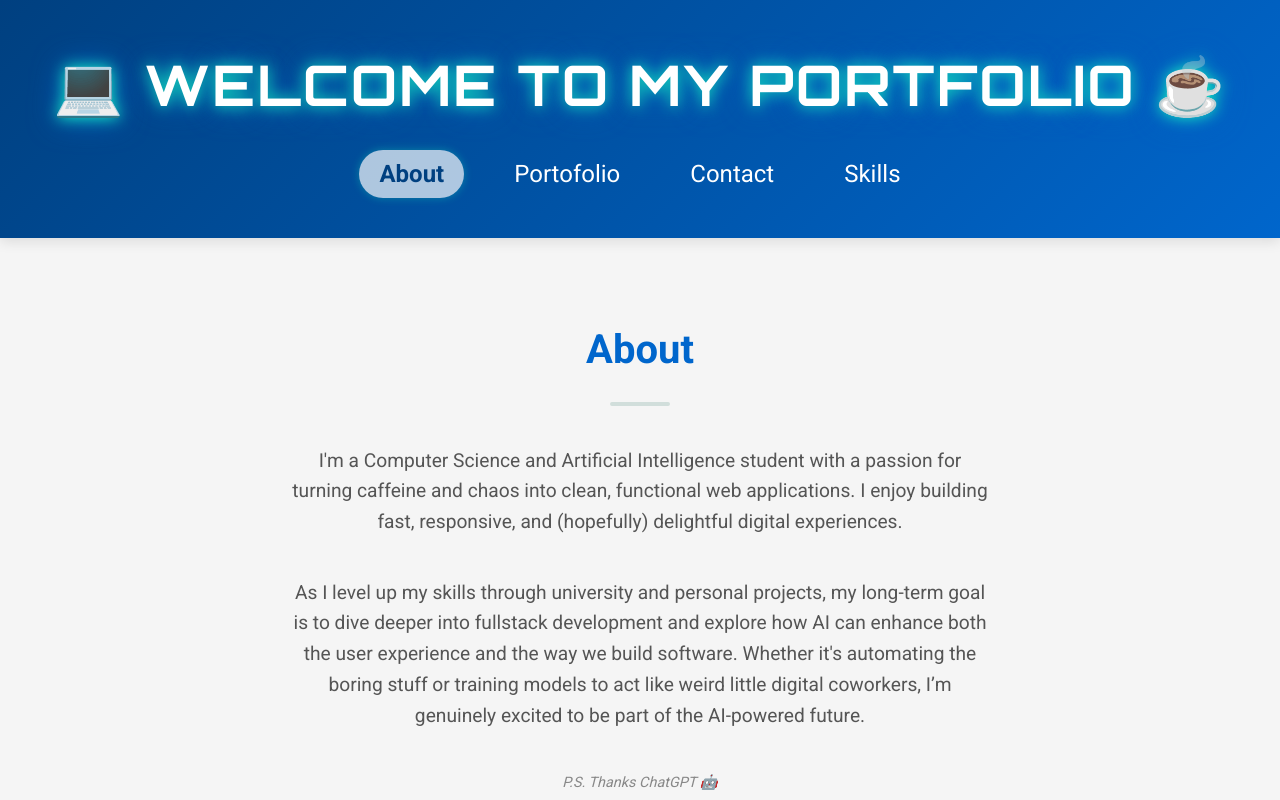
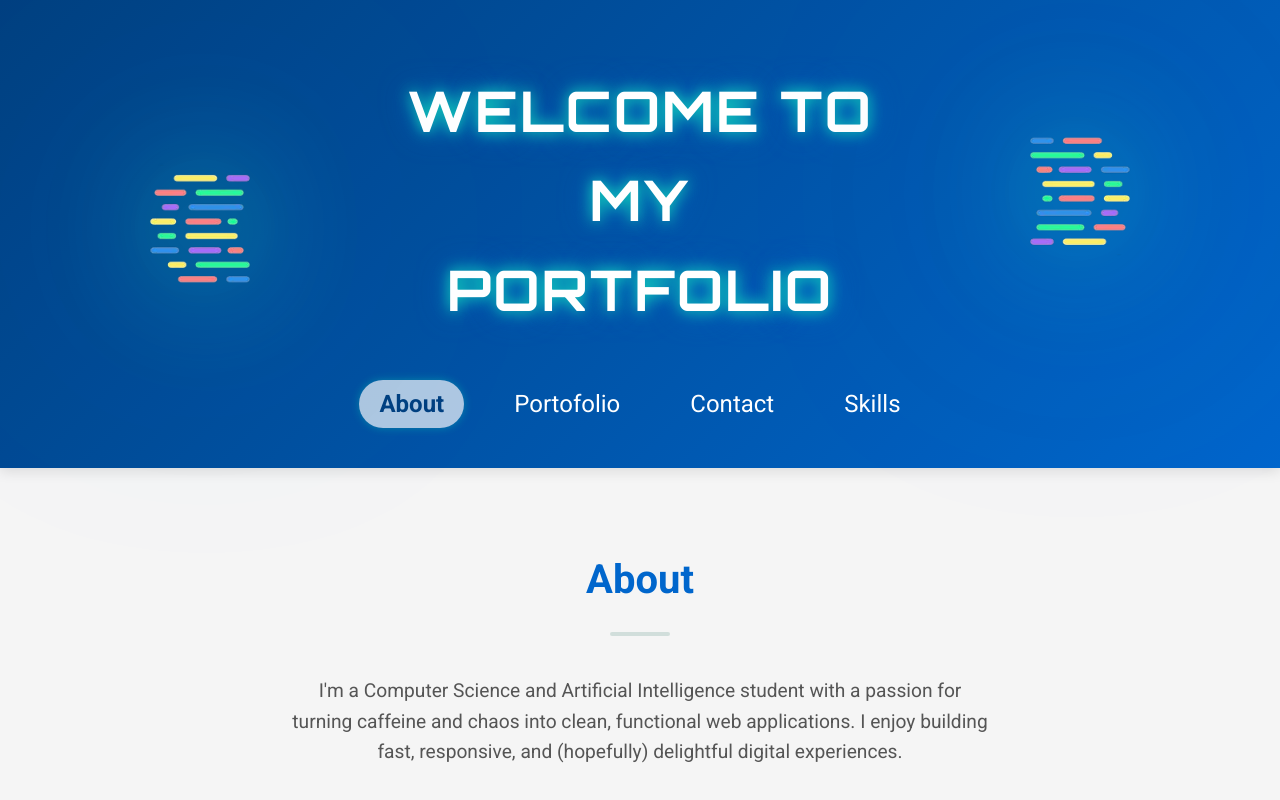
Before and after one commit to Fanisimos/MyPortofolio, a React (Vite) app: page / in a window 1280 px wide. Shown: the top 800 px of the page. Built offline with nearby package versions, Linux system fonts and the light colour scheme.

Commit message:
Added glowing effect & logo

```diff
--- a/package.json
+++ b/package.json
@@ -11,7 +11,11 @@
     "preview": "vite preview"
   },
   "dependencies": {
+    "@emotion/react": "^11.14.0",
+    "@emotion/styled": "^11.14.0",
+    "@mui/material": "^7.1.0",
     "git": "^0.1.5",
+    "mime": "^4.0.7",
     "react": "^18.3.1",
     "react-dom": "^18.3.1"
   },
--- /dev/null
+++ b/src/Header.css
@@ -0,0 +1,40 @@
+#pictureReversed {
+  -ms-transform: scale(-1);
+  -webkit-transform: scale(-1);
+  transform: scale(-1);
+}
+.img-header {
+  height: 300px;
+  margin-top: 20px;
+  filter: drop-shadow(0 0 32px rgba(22, 241, 190, 1))
+    drop-shadow(0 0 64px rgba(0, 102, 204, 0.9));
+  transition: filter 0.5s cubic-bezier(0.4, 2, 0.6, 1),
+    transform 0.5s cubic-bezier(0.4, 2, 0.6, 1);
+  animation: img-glow 2s ease-in-out infinite alternate;
+}
+
+.img-header:hover {
+  filter: drop-shadow(0 0 64px rgba(22, 241, 190, 1))
+    drop-shadow(0 0 128px rgba(0, 102, 204, 1));
+  transform: scale(1.07) rotate(-2deg);
+  animation: none; /* Pause animation on hover for effect */
+}
+
+#pictureReversed.img-header:hover {
+  filter: drop-shadow(0 0 64px rgba(22, 241, 190, 1))
+    drop-shadow(0 0 128px rgba(0, 102, 204, 1));
+  /* Combine both transforms */
+  transform: scale(-1) scale(1.07) rotate(-2deg);
+  animation: none;
+}
+
+@keyframes img-glow {
+  from {
+    filter: drop-shadow(0 0 32px rgba(22, 241, 190, 1))
+      drop-shadow(0 0 64px rgba(0, 102, 204, 0.9));
+  }
+  to {
+    filter: drop-shadow(0 0 64px rgba(22, 241, 190, 1))
+      drop-shadow(0 0 128px rgba(0, 102, 204, 1));
+  }
+}
--- a/src/Header.jsx
+++ b/src/Header.jsx
@@ -1,9 +1,28 @@
 import { Button } from "./Button.jsx";
+import { Box } from "@mui/material";
+import "./Header.css";
+import logo from "./assets/logo.png";
 
 function Header({ onNavClick, activeSection }) {
   return (
     <header>
-      <h1>💻 Welcome To My Portfolio ☕</h1>
+      <Box
+        sx={{
+          display: "flex",
+          flexDirection: "row",
+          alignItems: "center",
+          justifyContent: "center",
+        }}
+      >
+        <img
+          src={logo}
+          alt="logo"
+          className="img-header"
+          id="pictureReversed"
+        />
+        <h1>Welcome To My Portfolio</h1>
+        <img src={logo} alt="logo" className="img-header" />
+      </Box>
       <nav>
         <ul>
           <li>
```
Also changed, not shown: src/assets/logo.png (added), 1 other file (tests, documents, lock files or other folders).
